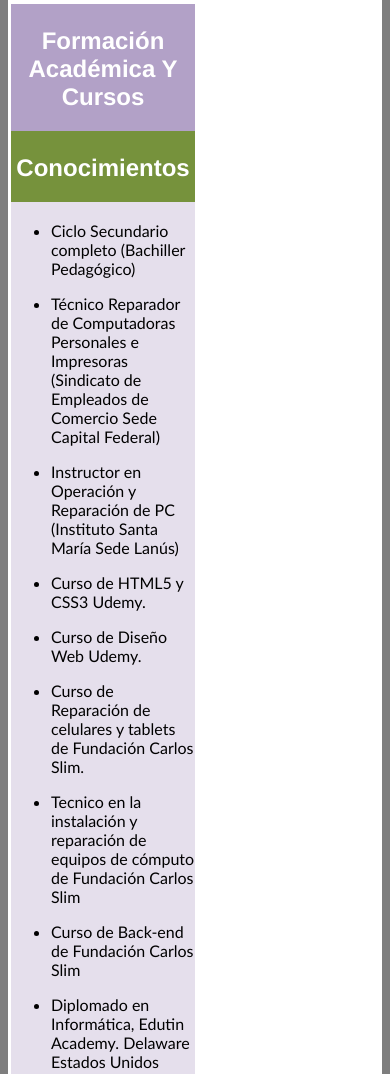
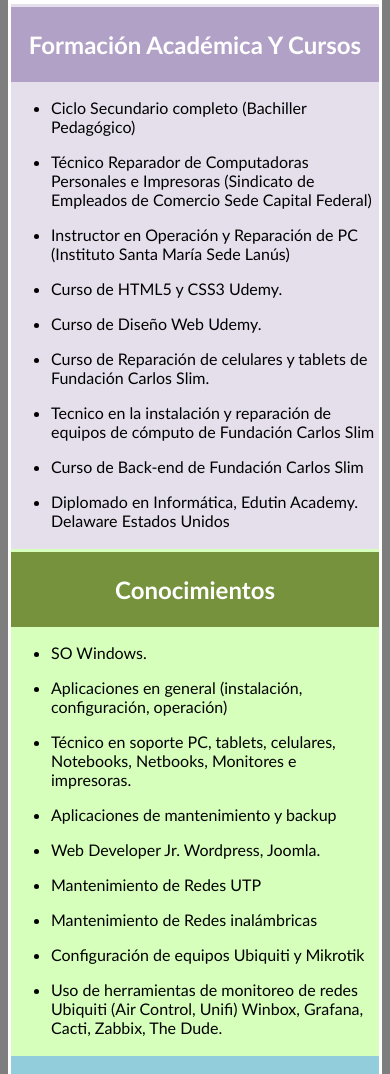
Before and after one commit to scramder/cv-arg-prog-4.0, a plain HTML site: page index.html in a window 390 px wide. Shown: the part 569-1643 px from the top of the page. Drawn offline with Linux system fonts and the light colour scheme.

Commit message:
8 commit
solucionado responsive en columnas

```diff
--- a/index.html
+++ b/index.html
@@ -47,9 +47,9 @@
     </div>
 
         <div class="columnas">
-            <div class="forma"><h2>formación académica y cursos</h2></div>
-            <div class="cono"><h2>conocimientos</h2></div>
-            <div class="dformacion">
+
+                <div class="dformacion">
+                    <div class="forma"><h2>formación académica y cursos</h2></div>
                                 <ul>
                                     <li>
                                         <p>Ciclo Secundario completo (Bachiller Pedagógico)</p>
@@ -79,8 +79,10 @@
                                         <p>Diplomado en Informática, Edutin Academy. Delaware Estados Unidos</p>
                                     </li>
                                 </ul>
-            </div>
+                </div>
+
             <div class="dconocimientos">
+                <div class="cono"><h2>conocimientos</h2></div>
                             <ul>
                                 <li>
                                     <p>SO Windows.</p>
--- a/styles.css
+++ b/styles.css
@@ -1,6 +1,6 @@
   /* Establece el ancho máximo de la página en 700px */
   body {
-    font-family:'Franklin Gothic Medium', 'Arial Narrow', Arial, sans-serif;
+    font-family: 'Franklin Gothic Medium', 'Arial Narrow', Arial, sans-serif;
     background-color: rgb(126, 126, 126);
   }
 
@@ -56,8 +56,8 @@
     background-color: rgb(54, 95, 145);
     color: rgb(255, 255, 255);
     text-transform: capitalize;
-   text-align: left;
-   font-size: larger;
+    text-align: left;
+    font-size: larger;
 
 
 
@@ -66,7 +66,7 @@
 
   .dpersonales {
     background-color: rgb(255, 255, 255);
-    color:black;
+    color: black;
     padding-top: 3px;
     padding-bottom: 3px;
     text-align: left;
@@ -92,7 +92,7 @@
 
   .despecial {
     background-color: rgb(255, 255, 255);
-    color:rgb(0, 0, 0);
+    color: rgb(0, 0, 0);
     padding-top: 3px;
     padding-bottom: 3px;
     /* font-weight: bolder; */
@@ -101,12 +101,12 @@
   }
 
   .forma {
-    width: 50%;
     background-color: rgb(178, 161, 199);
     color: rgb(255, 255, 255);
     text-align: center;
     text-transform: capitalize;
     padding-top: 3px;
+    padding-bottom: 3px;
 
 
   }
@@ -125,17 +125,17 @@
 
 
   .cono {
-    width: 50%;
     background-color: rgb(118, 146, 60);
     color: rgb(255, 255, 255);
     text-align: center;
     text-transform: capitalize;
     padding-top: 3px;
+    padding-bottom: 3px;
   }
 
   .dconocimientos {
     width: 50%;
-    background-color: rgb(214,277,188);
+    background-color: rgb(214, 277, 188);
     padding-top: 3px;
     padding-bottom: 3px;
     font-family: 'Gill Sans', 'Gill Sans MT', Calibri, 'Trebuchet MS', sans-serif;
@@ -155,6 +155,7 @@
 
   .columnas {
     display: flex;
+    flex-direction: row;
     flex-wrap: wrap;
   }
 
@@ -203,11 +204,23 @@
       padding-bottom: 3px;
       padding-top: 3px;
     }
+
     .col-der {
       width: 100%;
     }
 
     .columnas {
       flex-direction: column;
+      width: 100%;
     }
+
+    .dformacion {
+      width: 100%;
+
+    }
+
+    .dconocimientos {
+      width: 100%;
+    }
+
   }
```
